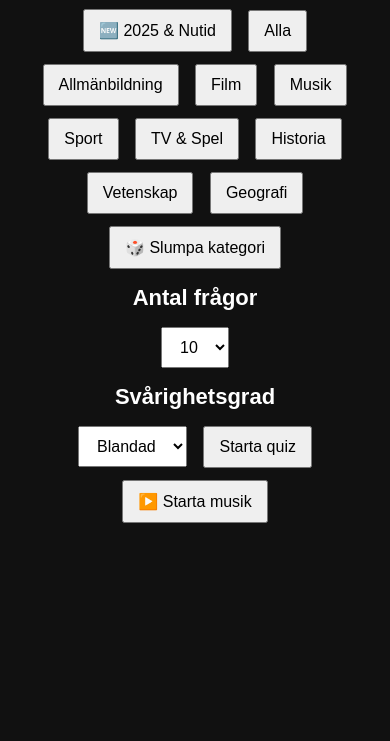
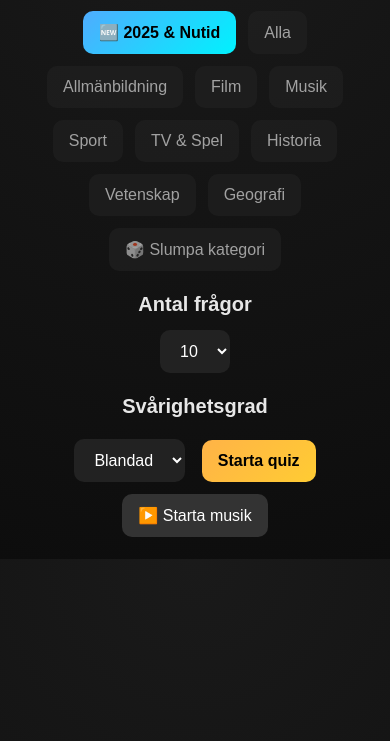
Before and after one commit to EA-Karlsson/festquiz, a plain HTML site: page index.html in a window 390 px wide. Shown: the part 103-844 px from the top of the page. Drawn offline with Linux system fonts and the light colour scheme.

Commit message:
Add files via upload

```diff
--- a/style.css
+++ b/style.css
@@ -4,58 +4,132 @@
 
 body {
     margin: 0;
-    padding: 12px;
-    background: #111;
+    padding: 16px;
+    background: radial-gradient(circle at top, #1a1a1a, #0d0d0d);
     color: #fff;
     font-family: Arial, sans-serif;
     text-align: center;
 }
 
+/* Rubriker */
 h1 {
     font-size: 32px;
-    margin: 10px 0;
+    margin: 12px 0;
 }
 
 h2 {
-    font-size: 22px;
-    margin: 10px 0;
+    font-size: 20px;
+    margin: 16px 0 8px;
+    opacity: 0.9;
 }
 
+/* Knappar & select */
 button,
 select {
     font-size: 16px;
-    padding: 10px 14px;
+    padding: 12px 16px;
     margin: 6px;
+    border-radius: 10px;
+    border: none;
+    background: #222;
+    color: #fff;
+    cursor: pointer;
+    transition: background 0.2s ease, transform 0.1s ease;
 }
 
+button:hover,
+select:hover {
+    background: #2e2e2e;
+}
+
+button:active {
+    transform: scale(0.97);
+}
+
+/* Start-knapp */
+#startBtn {
+    background: linear-gradient(135deg, #ffb347, #ffcc33);
+    color: #000;
+    font-weight: bold;
+    margin-top: 14px;
+}
+
+/* Musikknapp */
+#musicBtn {
+    background: #333;
+}
+
+/* Kategorier */
+#categories {
+    display: flex;
+    flex-wrap: wrap;
+    justify-content: center;
+}
+
+#categories button {
+    opacity: 0.6;
+}
+
+#categories button[data-category="modern"] {
+    background: linear-gradient(135deg, #4facfe, #00f2fe);
+    color: #000;
+    font-weight: bold;
+    opacity: 1;
+}
+
+/* Fråga */
 #questionText {
     font-size: 22px;
-    margin: 12px 0;
+    margin: 18px 0;
 }
 
+/* Svar */
 #answers {
     display: grid;
     grid-template-columns: 1fr 1fr;
-    gap: 8px;
+    gap: 10px;
 }
 
 .answer {
+    background: #1c1c1c;
+    padding: 14px;
+    border-radius: 10px;
     font-size: 18px;
 }
 
+/* Timer */
 #timer {
-    margin-top: 12px;
+    margin-top: 14px;
     font-size: 18px;
     color: #ffcc00;
 }
 
+/* Facit */
+.restart-btn {
+    margin-top: 20px;
+    padding: 12px 20px;
+    font-size: 18px;
+    background: #444;
+    border-radius: 12px;
+    cursor: pointer;
+}
+
+/* Utility */
 .hidden {
     display: none;
 }
 
-.restart-btn {
-    margin-top: 20px;
-    padding: 12px 20px;
-    font-size: 18px;
-    cursor: pointer;
+/* Mobil */
+@media (max-width: 600px) {
+    #answers {
+        grid-template-columns: 1fr;
+    }
+
+    h1 {
+        font-size: 28px;
+    }
+
+    #questionText {
+        font-size: 20px;
+    }
 }
```
